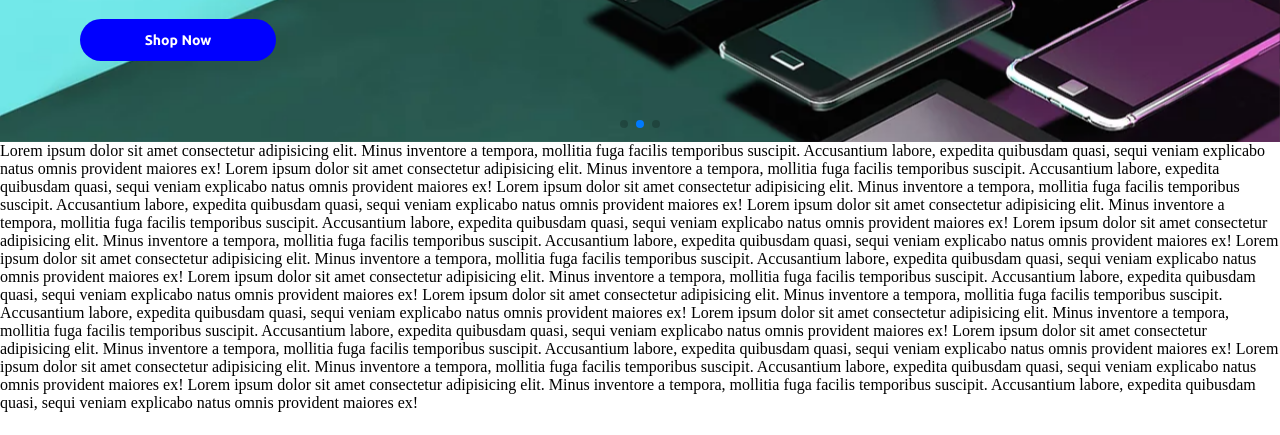
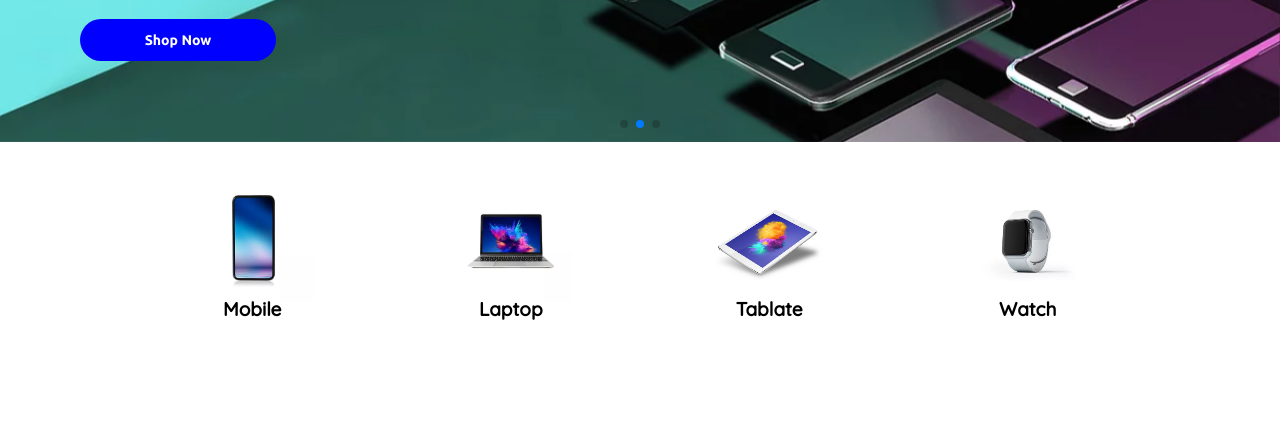
Before and after one commit to Jainex17/Js-learn, a plain HTML site: page mobile-nav.html in a window 1280 px wide. Shown: the part 365-800 px from the top of the page. Drawn offline with nearby package versions, Linux system fonts and the light colour scheme; a web font is replaced by a local one.

Commit message:
Add files via upload

```diff
--- a/index.js
+++ b/index.js
@@ -11,7 +11,7 @@ function togglenavbar() {
 // skicky navbar
 window.addEventListener("scroll", function () {
   var header = document.querySelector("body");
-  header.classList.toggle("skicky", window.scrollY > 0);
+  header.classList.toggle("skicky", window.scrollY > 300);
 });
 
 // img swiper
@@ -36,11 +36,9 @@ var swiper = new Swiper(".myimgSwiper", {
 
 
 /* swiper  */
-var swiper = new Swiper(".mySwiper", {
+var swiper = new Swiper(".catSwiper", {
   slidesPerView: 4,
-  spaceBetween: 20,
-  pagination: {
-    el: ".swiper-pagination",
-    clickable: true,
-  },
+  spaceBetween: 10,
+  loop: true,
+
 });
--- a/mobile-nav.html
+++ b/mobile-nav.html
@@ -175,36 +175,44 @@
     </section>
         <!-- img Swiper -->
         <!-- cat Swiper -->
-        <!-- <div class="container">
-        <div class="swiper mySwiper">
+        <div class="container">
+        <div class="swiper catSwiper">
             <div class="swiper-wrapper">
-            <div class="swiper-slide"><img src="img/icon-1.png" alt="product catagory"></div>
-            <div class="swiper-slide"><img src="img/icon-2.png" alt="product catagory"></div>
-            <div class="swiper-slide"><img src="img/icon-3.png" alt="product catagory"></div>
-            <div class="swiper-slide"><img src="img/icon-4.png" alt="product catagory"></div>
-            <div class="swiper-slide"><img src="img/icon-5.png" alt="product catagory"></div>
-            <div class="swiper-slide"><img src="img/icon-6.png" alt="product catagory"></div>
+            <div class="swiper-slide">
+                <div class="swiper-item">
+                    <img src="img/icon1.png" alt="product catagory"><h3>Mobile</h3>
+                </div>
+            </div>
+            <div class="swiper-slide">
+                <div class="swiper-item">
+                    <img src="img/icon2.png" alt="product catagory"><h3>Laptop</h3>
+                </div>
+            </div>
+            <div class="swiper-slide">
+                <div class="swiper-item">
+                    <img src="img/icon3.png" alt="product catagory"><h3>Tablate</h3>
+                </div>
+            </div>
+            <div class="swiper-slide">
+                <div class="swiper-item">
+                    <img src="img/icon4.png" alt="product catagory"><h3>Watch</h3>
+                </div>
+            </div>
+            <div class="swiper-slide">
+                <div class="swiper-item">
+                    <img src="img/icon5.png" alt="product catagory"><h3>headphone</h3>
+                </div>
+            </div>
+            <!-- <div class="swiper-slide"><img src="img/icon-6.png" alt="product catagory"></div>
             <div class="swiper-slide"><img src="img/icon-7.png" alt="product catagory"></div>
             <div class="swiper-slide"><img src="img/icon-8.png" alt="product catagory"></div>
-            <div class="swiper-slide"><img src="img/icon-1.png" alt="product catagory"></div>
+            <div class="swiper-slide"><img src="img/icon-1.png" alt="product catagory"></div> -->
         </div>
-        <div class="swiper-pagination"></div>
+
       </div>
-    </div> -->
+    </div>
         <!-- cat Swiper -->
 
-    Lorem ipsum dolor sit amet consectetur adipisicing elit. Minus inventore a tempora, mollitia fuga facilis temporibus suscipit. Accusantium labore, expedita quibusdam quasi, sequi veniam explicabo natus omnis provident maiores ex!
-    Lorem ipsum dolor sit amet consectetur adipisicing elit. Minus inventore a tempora, mollitia fuga facilis temporibus suscipit. Accusantium labore, expedita quibusdam quasi, sequi veniam explicabo natus omnis provident maiores ex!
-    Lorem ipsum dolor sit amet consectetur adipisicing elit. Minus inventore a tempora, mollitia fuga facilis temporibus suscipit. Accusantium labore, expedita quibusdam quasi, sequi veniam explicabo natus omnis provident maiores ex!
-    Lorem ipsum dolor sit amet consectetur adipisicing elit. Minus inventore a tempora, mollitia fuga facilis temporibus suscipit. Accusantium labore, expedita quibusdam quasi, sequi veniam explicabo natus omnis provident maiores ex!
-    Lorem ipsum dolor sit amet consectetur adipisicing elit. Minus inventore a tempora, mollitia fuga facilis temporibus suscipit. Accusantium labore, expedita quibusdam quasi, sequi veniam explicabo natus omnis provident maiores ex!
-    Lorem ipsum dolor sit amet consectetur adipisicing elit. Minus inventore a tempora, mollitia fuga facilis temporibus suscipit. Accusantium labore, expedita quibusdam quasi, sequi veniam explicabo natus omnis provident maiores ex!
-    Lorem ipsum dolor sit amet consectetur adipisicing elit. Minus inventore a tempora, mollitia fuga facilis temporibus suscipit. Accusantium labore, expedita quibusdam quasi, sequi veniam explicabo natus omnis provident maiores ex!
-    Lorem ipsum dolor sit amet consectetur adipisicing elit. Minus inventore a tempora, mollitia fuga facilis temporibus suscipit. Accusantium labore, expedita quibusdam quasi, sequi veniam explicabo natus omnis provident maiores ex!
-    Lorem ipsum dolor sit amet consectetur adipisicing elit. Minus inventore a tempora, mollitia fuga facilis temporibus suscipit. Accusantium labore, expedita quibusdam quasi, sequi veniam explicabo natus omnis provident maiores ex!
-    Lorem ipsum dolor sit amet consectetur adipisicing elit. Minus inventore a tempora, mollitia fuga facilis temporibus suscipit. Accusantium labore, expedita quibusdam quasi, sequi veniam explicabo natus omnis provident maiores ex!
-    Lorem ipsum dolor sit amet consectetur adipisicing elit. Minus inventore a tempora, mollitia fuga facilis temporibus suscipit. Accusantium labore, expedita quibusdam quasi, sequi veniam explicabo natus omnis provident maiores ex!
-    Lorem ipsum dolor sit amet consectetur adipisicing elit. Minus inventore a tempora, mollitia fuga facilis temporibus suscipit. Accusantium labore, expedita quibusdam quasi, sequi veniam explicabo natus omnis provident maiores ex!
 
     </div>
     <!-- javascript sw -->
--- a/style-index.css
+++ b/style-index.css
@@ -32,11 +32,12 @@ i {
 nav{
   width: 100%;
   background-color: white;
+  position: relative;
 }
 .skicky nav{
-  transition: .3s all ease-in;
   position: fixed;
   z-index: 999;
+  animation: .5s anim;
 }
 .skicky .main-body{
   margin-top: 130px;
@@ -143,7 +144,6 @@ nav{
 
 /* main body */
 
-
 /* img swiper  */
 
 .imgswiper .swiper-text{
@@ -176,7 +176,7 @@ nav{
 }
 @keyframes anim {
   0%{
-    transform: translateY(-30%);
+    transform: translateY(-35%);
   }
   100%{
     transform: translateY(0%);
@@ -219,10 +219,13 @@ nav{
   height: 100%;
 }
 
-/* .swiper-slide {
+.catSwiper{
+  height: 210px;
+  cursor: pointer;
+}
+.catSwiper .swiper-slide {
   text-align: center;
   font-size: 18px;
-
 
   display: -webkit-box;
   display: -ms-flexbox;
@@ -237,11 +240,23 @@ nav{
   -webkit-align-items: center;
   align-items: center;
 }
+.catSwiper .swiper-item{
+  display: flex;
+  flex-direction: column;
+  text-align: center;
+  align-items: center;
+}
+.catSwiper .swiper-slide img {
+  display: block;
+  width: 50%;
+  object-fit: cover;
+}
+.swiper-slide h3{
+  font-family: var(--midfont);
+  font-size: 19px;
+  text-align: left;
+  margin: -5px 0;
+}
 
-.swiper-slide img {
-  display: block;
-  width: 40%;
-  object-fit: cover;
-} */
 /* swiper  */
 /* main body */
--- a/style-res.css
+++ b/style-res.css
@@ -141,7 +141,7 @@
       margin-top: 77px;
     }
 
-    /* swiper text */
+    /* swiper text-img */
 
 .imgswiper .swiper-text{
     margin: 35px 35px;
@@ -164,11 +164,21 @@
     margin: 8px 0;
     font-size: 13px;
 }
-    /* swiper img */
-    .imgswiper .swiper-slide {
-      height: 290px;
-    }
-    /* swiper text */
+.imgswiper .swiper-slide {
+    height: 290px;
+}
+    /* swiper text-img */
 
+  /* swiper catagory */
+  .catSwiper{
+    height: 170px;
+  }
+  .catSwiper .swiper-slide img {
+    width: 100%;
+  }
+  .swiper-slide h3{
+    font-size: 14px;
+  }
+  /* swiper catagory */
   }
   /* responcive */
```
Also changed, not shown: img/icon1.png (added), img/icon2.png (added), img/icon3.png (added), img/icon4.png (added), img/icon5.png (added).
